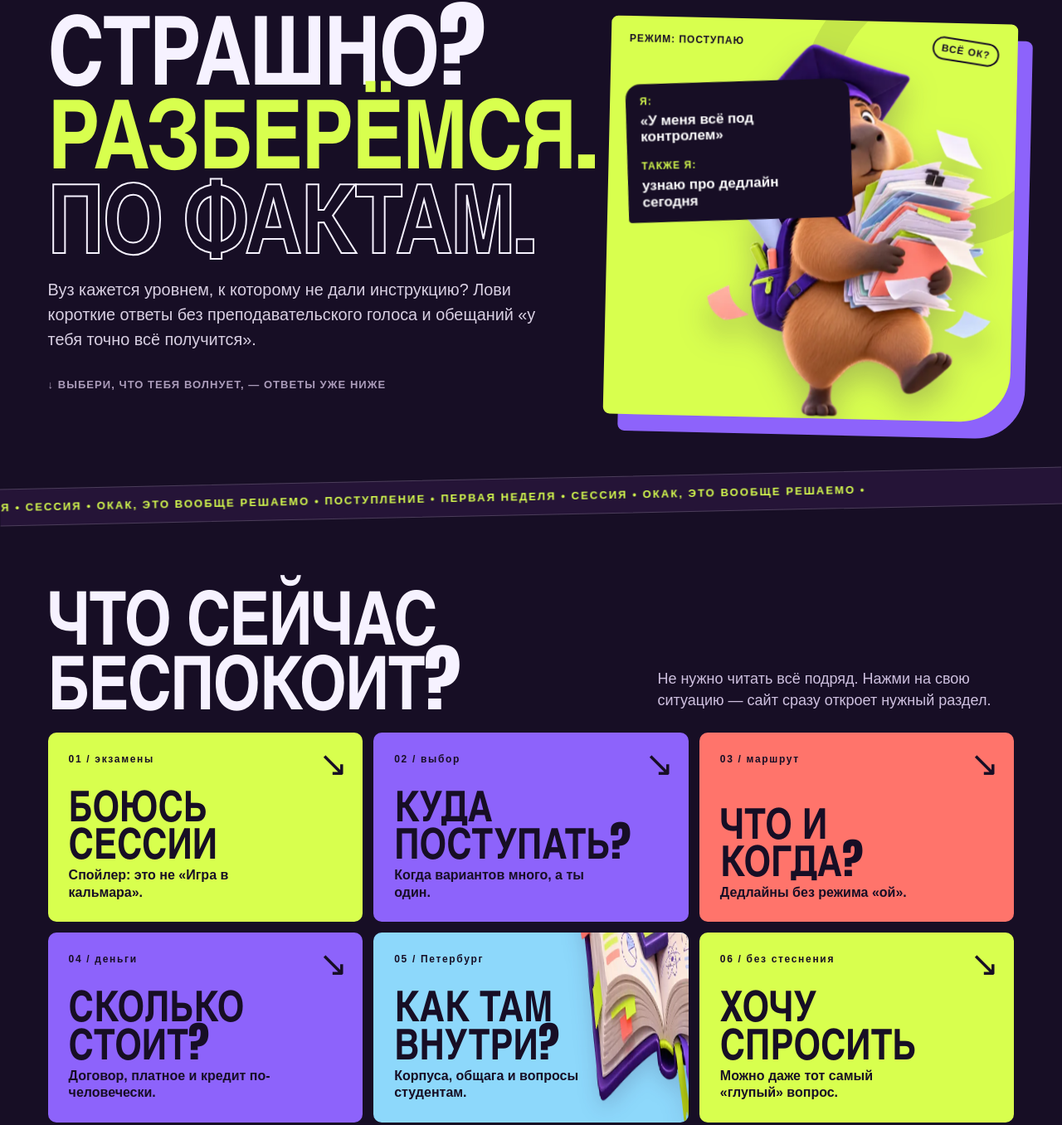
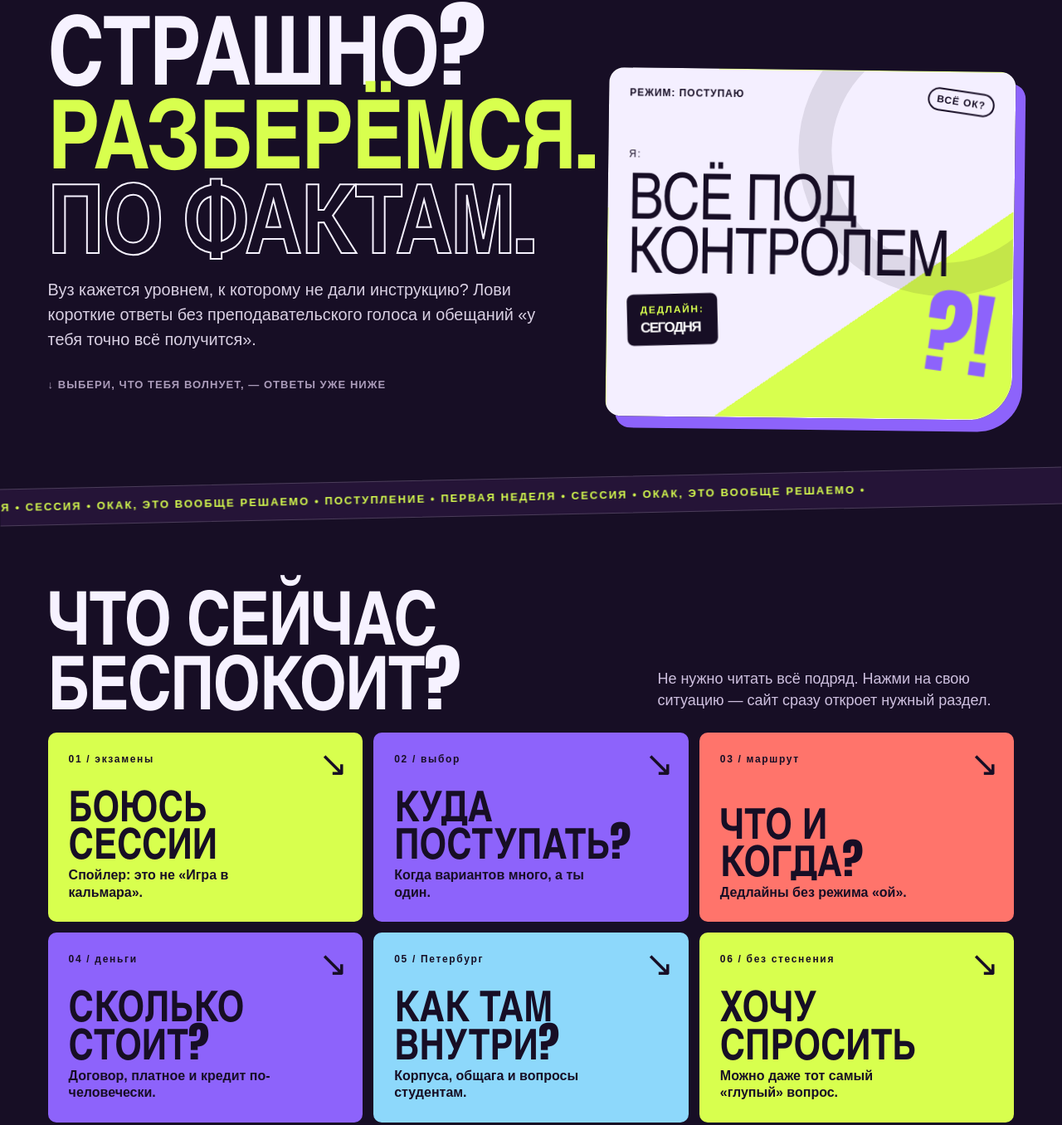
Before and after one commit to f4vrjrs2bb-dot/vuzbezpaniki, a plain HTML site: page docs/index.html in a window 1280 px wide. Shown: the part 210-1566 px from the top of the page at 83% size. Drawn offline with Linux system fonts and the light colour scheme.

Commit message:
Remove generated characters and keep text-only memes

```diff
--- a/docs/index.html
+++ b/docs/index.html
@@ -36,6 +36,13 @@
     @media(max-width:1100px){.route{grid-template-columns:repeat(2,1fr)}.uni-grid{grid-template-columns:repeat(2,1fr)}.uni-card:last-child{grid-column:1/-1;min-height:280px}}
     @media(max-width:850px){header{min-height:68px}.edition{display:none}.nav-title,.menu-toggle{display:block}.section-nav-inner{padding-top:9px;padding-bottom:9px;justify-content:space-between}.nav-links{display:none;position:absolute;top:58px;left:12px;right:12px;background:#251437;border:1px solid #ffffff36;border-radius:14px;padding:12px;box-shadow:0 25px 60px #0009}.nav-links.open{display:grid;animation:appear .25s ease}.section-nav a{padding:15px 17px;font-size:13px;border-radius:8px}.intro{grid-template-columns:1fr;align-items:start}.poster{min-height:400px;transform:rotate(.4deg);box-shadow:9px 12px 0 #8d63fb}.hero-meme img{width:min(95%,430px)}.quick-head{display:block}.quick-head p{margin-top:18px}.quick-grid{grid-template-columns:repeat(2,1fr)}.ticker{margin-top:52px}.chapter{grid-template-columns:1fr}.chapter-aside{min-height:270px}.reality,.ask{grid-template-columns:1fr}.section-head{display:block}.section-head p{margin-top:17px}.guide{padding-top:60px}.deep-head{grid-template-columns:1fr}.money-grid{grid-template-columns:1fr}.meme-banner{grid-template-columns:.75fr 1.25fr}.footer{display:block}.footer p+p{margin-top:14px}}
     @media(max-width:500px){header .meta{display:none}h1{font-size:clamp(59px,18vw,84px)}.poster-title{font-size:clamp(55px,16vw,78px)}.poster{min-height:390px}.hero-meme img{width:105%;right:-34px}.speech{font-size:15px;max-width:225px}.quick-grid{grid-template-columns:1fr}.quick-card{min-height:185px}.quick-card h3{font-size:48px}.quick-card .mini-cat{width:155px}.poster-bottom{font-size:16px}.chapter-aside h3{font-size:62px}.reality h2{font-size:56px}.section-head h2{font-size:57px}.route,.uni-grid{grid-template-columns:1fr}.uni-card:last-child{grid-column:auto}.student-call{align-items:flex-start;flex-direction:column}.ask-copy .stamp{font-size:48px}.meme-banner{grid-template-columns:1fr;padding-top:20px}.meme-banner img{order:2;width:260px;margin:auto}.meme-banner blockquote{font-size:42px}}
+    /* Mobile polish: generated characters work as small stickers, not full-screen posters. */
+    .poster.hero-meme{min-height:420px;background:#f4efff;border:1px solid #ffffff66;border-radius:18px 18px 54px 18px;transform:rotate(.7deg);box-shadow:12px 14px 0 #8d63fb;padding:22px 24px 0}.hero-meme img{width:min(72%,390px);right:-8px;bottom:-12px}.speech{margin-top:31px;max-width:235px;padding:14px 16px;font-size:15px;transform:rotate(-2deg)}.quick-card .mini-cat{right:-22px;bottom:-18px;width:132px}.meme-banner{background:#f4efff;border-radius:16px;min-height:190px;grid-template-columns:190px 1fr;padding:0 clamp(22px,4vw,46px);border:1px solid #ffffff55;box-shadow:9px 9px 0 #8d63fb}.meme-banner img{width:175px}.meme-banner blockquote{font-size:clamp(31px,3.5vw,54px);line-height:.94;margin:24px 0}.meme-banner small{font-size:12px;margin-bottom:11px;color:#6b597a}
+    @media(max-width:850px){.section-nav-inner{padding-top:8px;padding-bottom:8px}.menu-toggle{padding:9px 13px;font-size:13px}.nav-links{top:54px}.intro{gap:18px}.poster.hero-meme{min-height:335px;transform:none;box-shadow:7px 8px 0 #8d63fb}.hero-meme img{width:min(67%,285px);right:-5px}.speech{max-width:190px;font-size:13px;margin-top:24px}.ticker{margin-top:42px}.meme-banner{grid-template-columns:145px 1fr;min-height:165px;padding:0 18px}.meme-banner img{width:135px;order:initial;margin:0}.meme-banner blockquote{font-size:33px}}
+    @media(max-width:500px){.intro p{font-size:17px;margin-bottom:18px}.intro .smallnote{margin-bottom:8px}.poster.hero-meme{min-height:305px}.hero-meme img{width:64%;right:-8px}.speech{font-size:12px;max-width:170px;padding:12px;margin-top:18px}.quick{padding-top:62px}.quick-card{min-height:165px;padding:21px}.quick-card h3{font-size:43px}.quick-card .mini-cat{width:105px;right:-13px}.meme-banner{grid-template-columns:105px 1fr;min-height:145px;padding:0 14px}.meme-banner img{width:100px;order:initial;margin:0;align-self:end}.meme-banner blockquote{font-size:27px;margin:18px 0}.meme-banner small{font-size:10px;margin-bottom:7px}}
+    .hero-meme{background:linear-gradient(145deg,#f4efff 0 67%,#d8ff4e 67% 100%)!important}.type-meme{position:relative;z-index:2;font-family:Impact,'Arial Narrow',sans-serif;font-size:clamp(52px,6vw,88px);line-height:.84;text-transform:uppercase;margin-top:48px;letter-spacing:-.02em}.type-meme small{display:block;font-family:Arial,sans-serif;font-size:12px;letter-spacing:.14em;margin-bottom:9px}.deadline{display:inline-block;background:#170e25;color:#fff;border-radius:8px;padding:13px 16px;margin-top:25px;font-family:Arial,sans-serif;font-size:17px;font-weight:1000;line-height:1;transform:rotate(-2deg)}.deadline small{color:#d8ff4e;margin:0 0 7px}.meme-mark{position:absolute;right:25px;bottom:21px;font-family:Impact,sans-serif;font-size:110px;color:#8d63fb;transform:rotate(12deg);animation:wobble 4s ease-in-out infinite}.meme-banner.text-only{grid-template-columns:1fr auto;background:#f4efff}.meme-banner.text-only>span{font-family:Impact,sans-serif;font-size:clamp(70px,10vw,150px);color:#8d63fb;transform:rotate(8deg);padding-right:15px}.meme-banner.text-only blockquote{max-width:770px}
+    @media(max-width:850px){.type-meme{font-size:61px;margin-top:34px}.deadline{font-size:14px;margin-top:20px}.meme-mark{font-size:82px}.meme-banner.text-only{grid-template-columns:1fr auto}.meme-banner.text-only>span{font-size:82px}}
+    @media(max-width:500px){.type-meme{font-size:51px;margin-top:28px}.deadline{font-size:13px;padding:11px 13px;margin-top:18px}.meme-mark{font-size:67px;right:17px;bottom:12px}.meme-banner.text-only{grid-template-columns:1fr 68px;padding:0 17px}.meme-banner.text-only blockquote{font-size:27px}.meme-banner.text-only>span{font-size:59px;padding:0}}
     @media(prefers-reduced-motion:reduce){*,*:before,*:after{animation-duration:.01ms!important;animation-iteration-count:1!important;scroll-behavior:auto!important;transition-duration:.01ms!important}}
   </style>
 </head>
@@ -48,7 +55,7 @@
   <main>
     <div class="intro wrap">
       <div><div class="eyebrow">всё, что хотелось спросить до поступления</div><h1>СТРАШНО?<span class="cut">РАЗБЕРЁМСЯ.</span><span class="outline">ПО ФАКТАМ.</span></h1><p>Вуз кажется уровнем, к которому не дали инструкцию? Лови короткие ответы без преподавательского голоса и обещаний «у тебя точно всё получится».</p><p class="smallnote">↓ Выбери, что тебя волнует, — ответы уже ниже</p></div>
-      <div class="poster hero-meme" aria-label="Капибара пытается разобраться с поступлением"><div class="poster-top"><span>режим: поступаю</span><span>всё ок?</span></div><div class="speech"><strong>Я:</strong> «У меня всё под контролем»<br><br><strong>Также я:</strong> узнаю про дедлайн сегодня</div><img src="assets/capybara-student.webp" alt="Смешная капибара с документами и академической шапочкой" width="760" height="760"></div>
+      <div class="poster hero-meme" aria-label="Мем про дедлайн поступления"><div class="poster-top"><span>режим: поступаю</span><span>всё ок?</span></div><div class="type-meme"><small>Я:</small> ВСЁ ПОД<br>КОНТРОЛЕМ<div class="deadline"><small>Дедлайн:</small> сегодня</div></div><span class="meme-mark" aria-hidden="true">?!</span></div>
     </div>
     <div class="ticker" aria-hidden="true"><div class="ticker-track">ПОСТУПЛЕНИЕ • ПЕРВАЯ НЕДЕЛЯ • СЕССИЯ • ОКАК, ЭТО ВООБЩЕ РЕШАЕМО • ПОСТУПЛЕНИЕ • ПЕРВАЯ НЕДЕЛЯ • СЕССИЯ • ОКАК, ЭТО ВООБЩЕ РЕШАЕМО • </div></div>
     <section class="quick wrap" aria-labelledby="quick-title"><div class="quick-head"><h2 id="quick-title">ЧТО СЕЙЧАС<br>БЕСПОКОИТ?</h2><p>Не нужно читать всё подряд. Нажми на свою ситуацию — сайт сразу откроет нужный раздел.</p></div><div class="quick-grid">
@@ -56,7 +63,7 @@
       <a class="quick-card" href="#guide" data-open-chapter="choice"><span class="quick-num">02 / выбор</span><div><h3>Куда<br>поступать?</h3><p>Когда вариантов много, а ты один.</p></div><span class="quick-arrow">↘</span></a>
       <a class="quick-card" href="#route"><span class="quick-num">03 / маршрут</span><div><h3>Что и<br>когда?</h3><p>Дедлайны без режима «ой».</p></div><span class="quick-arrow">↘</span></a>
       <a class="quick-card" href="#money"><span class="quick-num">04 / деньги</span><div><h3>Сколько<br>стоит?</h3><p>Договор, платное и кредит по-человечески.</p></div><span class="quick-arrow">↘</span></a>
-      <a class="quick-card" href="#spb"><span class="quick-num">05 / Петербург</span><div><h3>Как там<br>внутри?</h3><p>Корпуса, общага и вопросы студентам.</p></div><span class="quick-arrow">↘</span><img class="mini-cat" src="assets/cat-study.webp" alt="" width="760" height="695"></a>
+      <a class="quick-card" href="#spb"><span class="quick-num">05 / Петербург</span><div><h3>Как там<br>внутри?</h3><p>Корпуса, общага и вопросы студентам.</p></div><span class="quick-arrow">↘</span></a>
       <a class="quick-card" href="#ask"><span class="quick-num">06 / без стеснения</span><div><h3>Хочу<br>спросить</h3><p>Можно даже тот самый «глупый» вопрос.</p></div><span class="quick-arrow">↘</span></a>
     </div></section>
     <section class="guide wrap" id="guide" aria-labelledby="guide-title"><div class="section-head"><h2 id="guide-title">ВЫБЕРИ СВОЙ КВЕСТ</h2><p>Пять коротких глав. Открывай только то, что актуально сейчас.</p></div>
@@ -89,7 +96,7 @@
       <p class="route-note">Актуальные правила и календарь проверяй на <a href="https://www.gosuslugi.ru/vuzonline" target="_blank" rel="noopener">Госуслугах</a>, на странице <a href="https://m.minobrnauki.gov.ru/action/pk_2026-27/" target="_blank" rel="noopener">приёмной кампании Минобрнауки</a> и на официальном сайте выбранного вуза.</p>
 
       <div class="deep-head" id="money" style="margin-top:82px"><div><span class="kicker">деньги без мелкого шрифта</span><h2>БЮДЖЕТ,<br>ПЛАТНОЕ, КРЕДИТ</h2></div><p>Платное место — не кнопка «поступить автоматически». У вуза остаются требования, сроки, договор и порядок зачисления.</p></div>
-      <div class="meme-banner"><img src="assets/cat-study.webp" alt="Смешной кот пытается разобраться в учебнике и калькуляторе" width="760" height="695"><blockquote><small>POV: открыл договор на обучение</small>«Так… а мелкий шрифт тоже надо читать?»</blockquote></div>
+      <div class="meme-banner text-only"><blockquote><small>POV: открыл договор на обучение</small>«Так… а мелкий шрифт тоже надо читать?»</blockquote><span aria-hidden="true">₽?</span></div>
       <div class="money-grid">
         <article class="money-card"><h3>Бюджет</h3><p>Обучение оплачивает государство, а зачисление идёт по конкурсу.</p><ul><li>Проверь число мест и отдельные квоты.</li><li>Следи за списками и приоритетами.</li><li>Не пропусти действие для подтверждения зачисления.</li></ul></article>
         <article class="money-card"><h3>Платная основа</h3><p>Ты или заказчик оплачиваете обучение по договору с вузом.</p><ul><li>Проверь точное название программы и срок.</li><li>Найди стоимость, график оплаты и индексацию.</li><li>Прочитай условия возврата, расторжения и перевода.</li></ul><p class="tiny">Подписывать договор лучше после того, как понятны все суммы и сроки. Сохрани договор, чеки и приложения.</p></article>
```
Also changed, not shown: docs/assets/capybara-student.webp (deleted), docs/assets/cat-study.webp (deleted).
